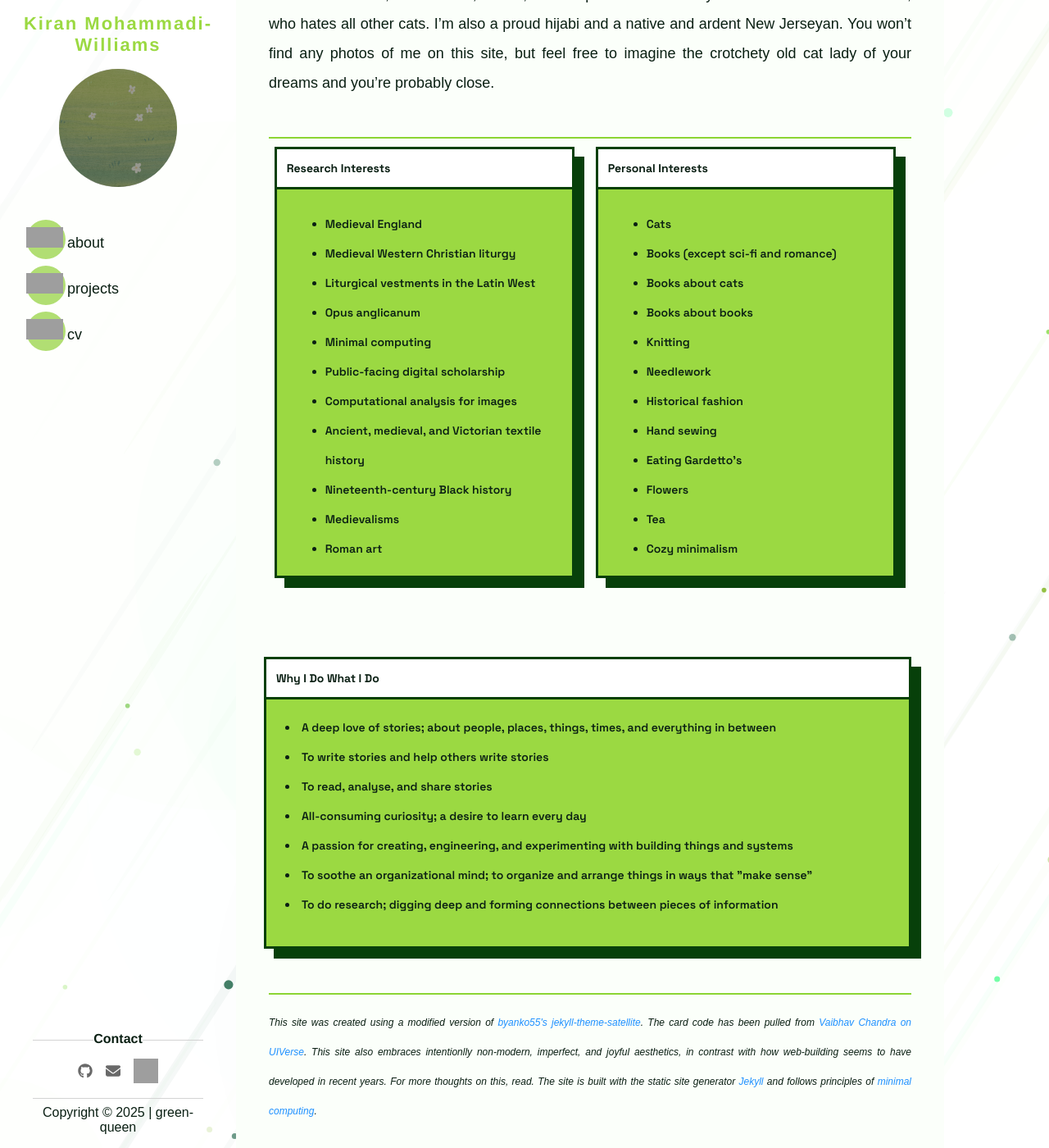
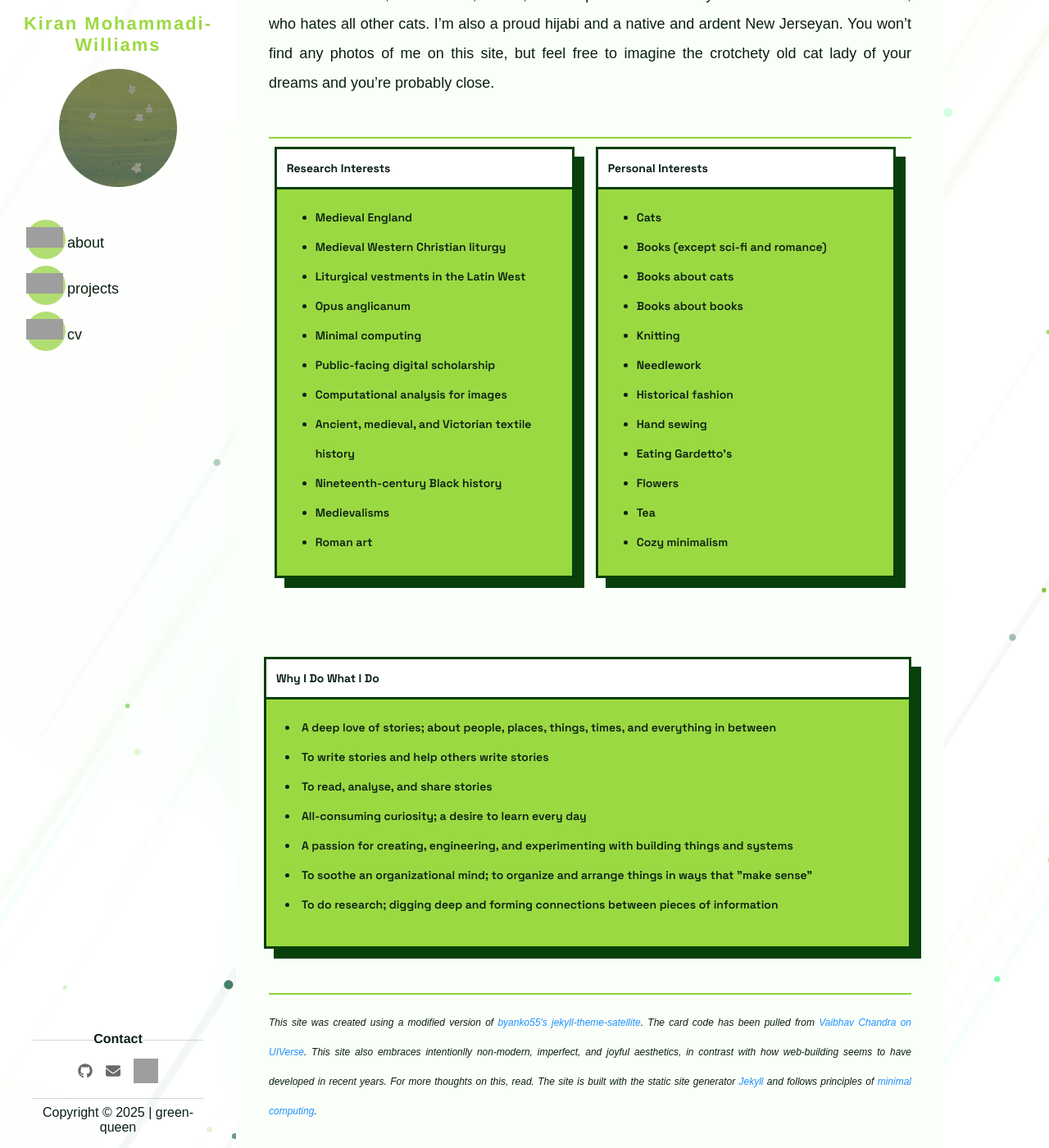
Before and after one commit to green-queen/green-queen.github.io, a Jekyll site: the page built from _pages/index.md, in a window 1280 px wide and 1400 px high, scrolled down 1106 px. Shown: the whole window at 82% size. Built offline with Jekyll 4.4.1, drawn with Linux system fonts in a browser that asks for light colours; some web fonts are replaced; grey boxes are pictures that could not be loaded.

Commit message:
Update post.scss

```diff
--- a/_sass/post.scss
+++ b/_sass/post.scss
@@ -33,7 +33,7 @@
 }
 
 .content {
-  padding: 8px 12px;
+  padding: 0px;
   font-size: 14px;
   font-weight: 600;
   background: #9BD942;
```
